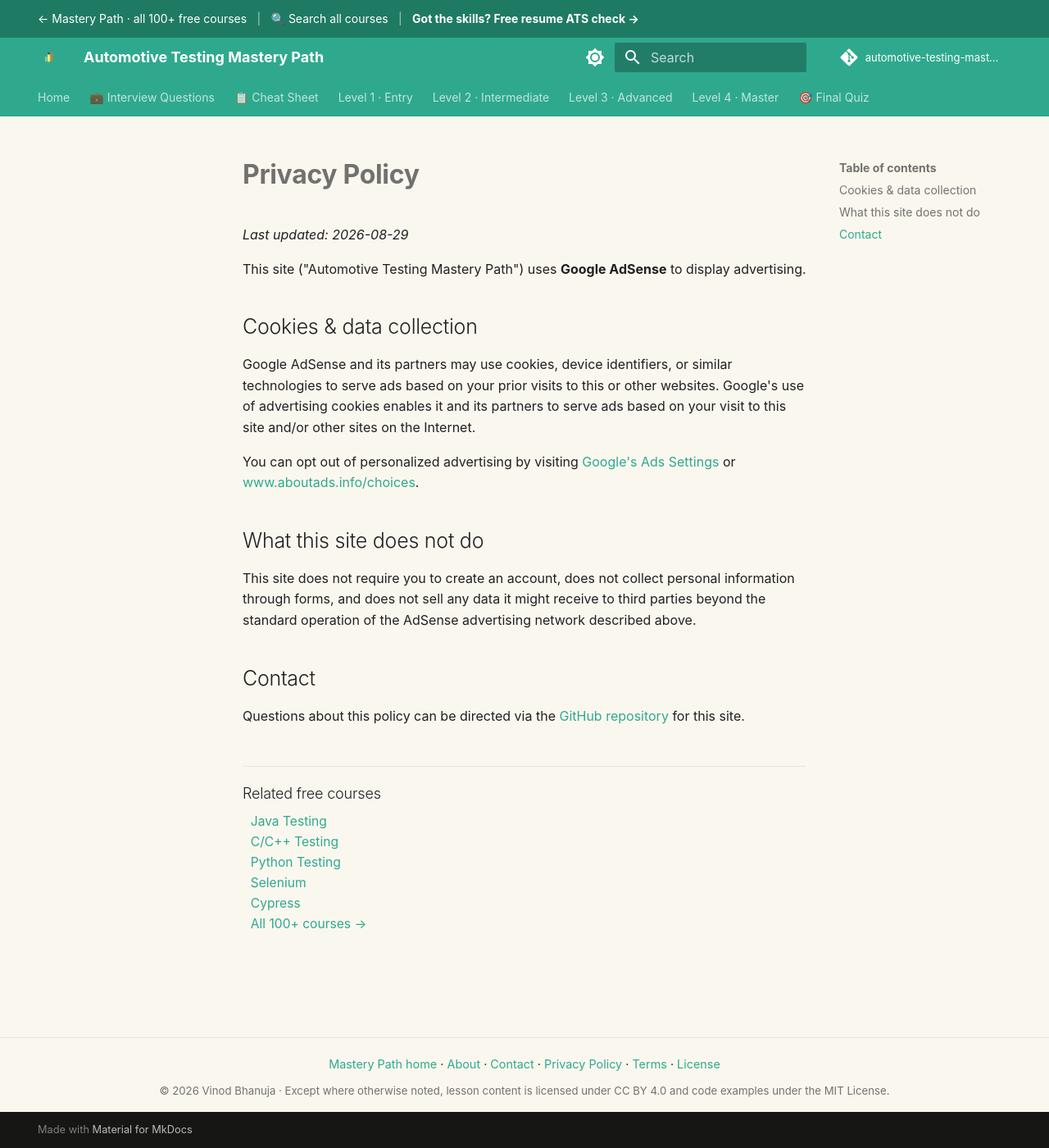
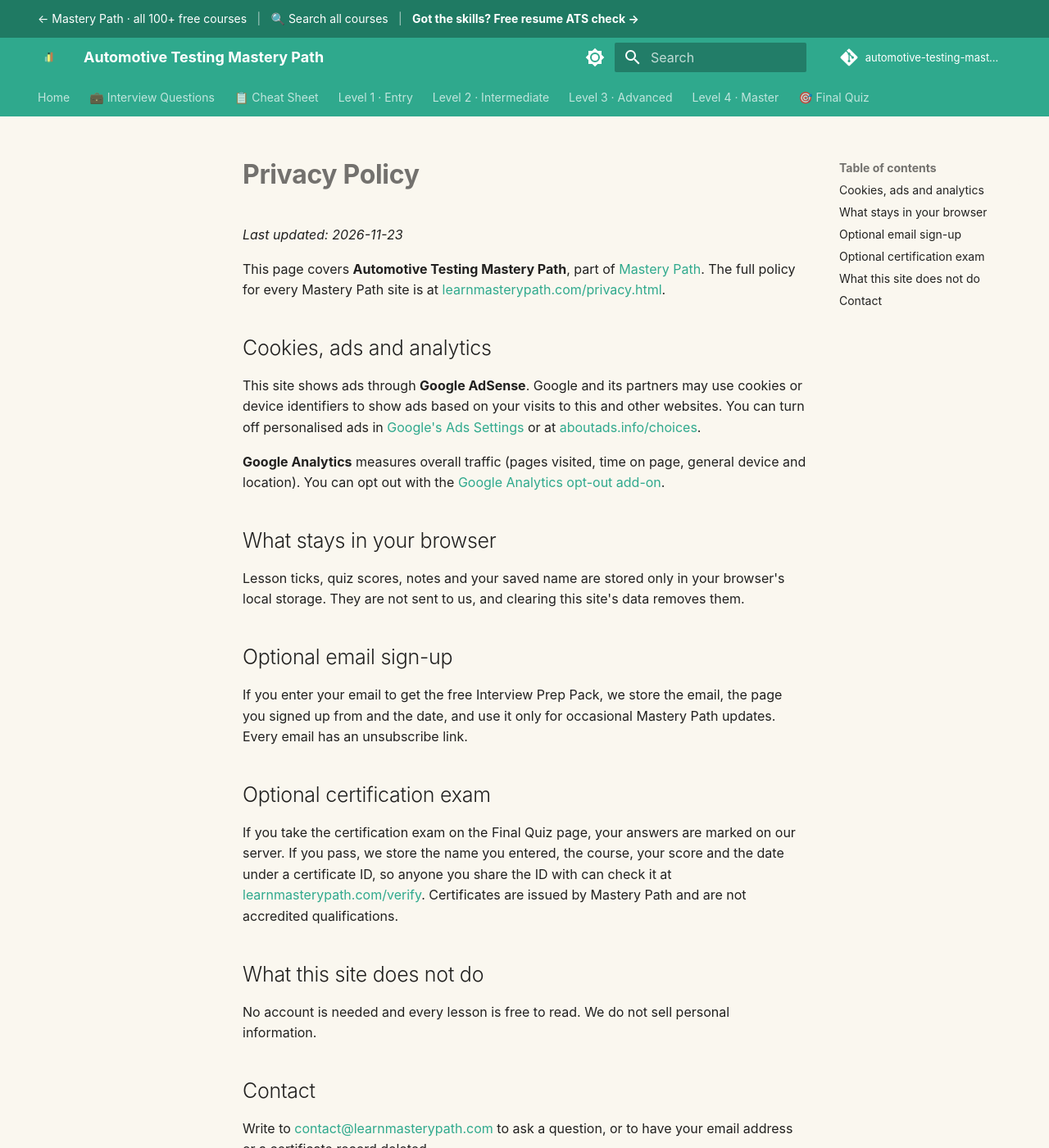
Before and after one commit to SIGILIPELLI/automotive-testing-mastery-path, an MkDocs documentation site: the page built from docs/privacy.md, in a window 1280 px wide and 1400 px high. Shown: the whole window at 82% size. Built offline with MkDocs 1.6.1 and Material for MkDocs 9.7.7, drawn with Linux system fonts in a browser that asks for light colours; comment, search, counter and statistics services are not loaded.

Commit message:
Update privacy page: progress stays in the browser, optional email sign-up and certification exam, link to the full policy
Co-Authored-By: Claude Opus 5.5 <noreply@anthropic.com>

```diff
--- a/docs/privacy.md
+++ b/docs/privacy.md
@@ -1,34 +1,35 @@
 ---
-description: "Privacy policy for the free Automotive Testing Mastery Path: how Google Analytics and AdSense cookies are used, what is not collected, and how to opt out."
+description: "Privacy policy for the free Automotive Testing Mastery Path: cookies for ads and analytics, what stays in your browser, and the optional email sign-up and certification exam."
 ---
 
 # Privacy Policy
 
-_Last updated: 2026-08-29_
+_Last updated: 2026-11-23_
 
-This site ("Automotive Testing Mastery Path") uses **Google AdSense** to
-display advertising.
+This page covers **Automotive Testing Mastery Path**, part of [Mastery Path](https://learnmasterypath.com/). The full policy for every Mastery Path site is at [learnmasterypath.com/privacy.html](https://learnmasterypath.com/privacy.html).
 
-## Cookies & data collection
+## Cookies, ads and analytics
 
-Google AdSense and its partners may use cookies, device identifiers, or similar
-technologies to serve ads based on your prior visits to this or other websites.
-Google's use of advertising cookies enables it and its partners to serve ads
-based on your visit to this site and/or other sites on the Internet.
+This site shows ads through **Google AdSense**. Google and its partners may use cookies or device identifiers to show ads based on your visits to this and other websites. You can turn off personalised ads in [Google's Ads Settings](https://adssettings.google.com/) or at [aboutads.info/choices](https://www.aboutads.info/choices/).
 
-You can opt out of personalized advertising by visiting
-[Google's Ads Settings](https://adssettings.google.com/) or
-[www.aboutads.info/choices](https://www.aboutads.info/choices/).
+**Google Analytics** measures overall traffic (pages visited, time on page, general device and location). You can opt out with the [Google Analytics opt-out add-on](https://tools.google.com/dlpage/gaoptout).
+
+## What stays in your browser
+
+Lesson ticks, quiz scores, notes and your saved name are stored only in your browser's local storage. They are not sent to us, and clearing this site's data removes them.
+
+## Optional email sign-up
+
+If you enter your email to get the free Interview Prep Pack, we store the email, the page you signed up from and the date, and use it only for occasional Mastery Path updates. Every email has an unsubscribe link.
+
+## Optional certification exam
+
+If you take the certification exam on the Final Quiz page, your answers are marked on our server. If you pass, we store the name you entered, the course, your score and the date under a certificate ID, so anyone you share the ID with can check it at [learnmasterypath.com/verify](https://learnmasterypath.com/verify/). Certificates are issued by Mastery Path and are not accredited qualifications.
 
 ## What this site does not do
 
-This site does not require you to create an account, does not collect personal
-information through forms, and does not sell any data it might receive to third
-parties beyond the standard operation of the AdSense advertising network
-described above.
+No account is needed and every lesson is free to read. We do not sell personal information.
 
 ## Contact
 
-Questions about this policy can be directed via the
-[GitHub repository](https://github.com/SIGILIPELLI/automotive-testing-mastery-path) for
-this site.
+Write to [contact@learnmasterypath.com](mailto:contact@learnmasterypath.com) to ask a question, or to have your email address or a certificate record deleted.
```
